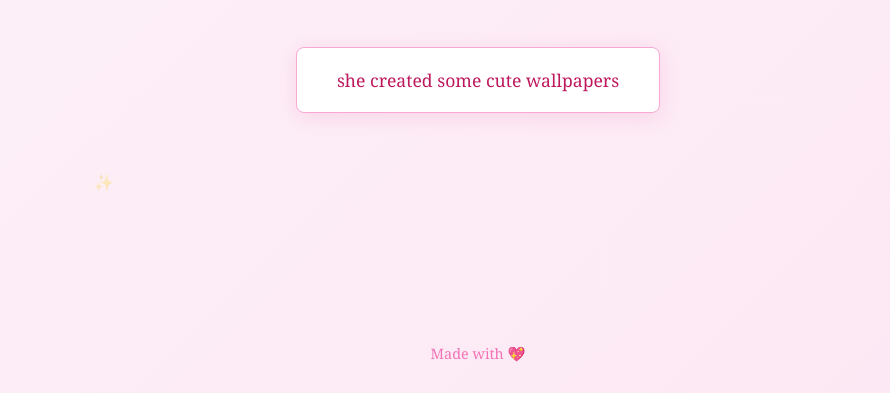
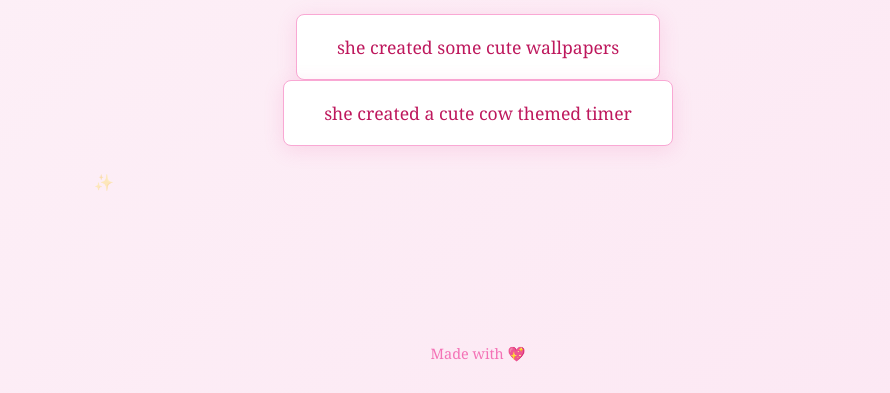
Before and after one commit to katie0014/katie0014.github.io, a plain HTML site: page index.html in a window 1280 px wide. Shown: the part 407-800 px from the top of the page, without its empty margins (162-1052 px from the left). Drawn offline with Linux system fonts and the light colour scheme.

Commit message:
Update index.html

```diff
--- a/index.html
+++ b/index.html
@@ -96,6 +96,10 @@
         <a href="https://katie0014.github.io/wallpapers/wallpaper_main_page" class="main-link">
             she created some cute wallpapers
         </a>
+
+        <a href="https://katie0014.github.io/timers/cow_time" class="main-link">
+            she created a cute cow themed timer
+        </a>
     </div>
 
     <div class="footer">
```
